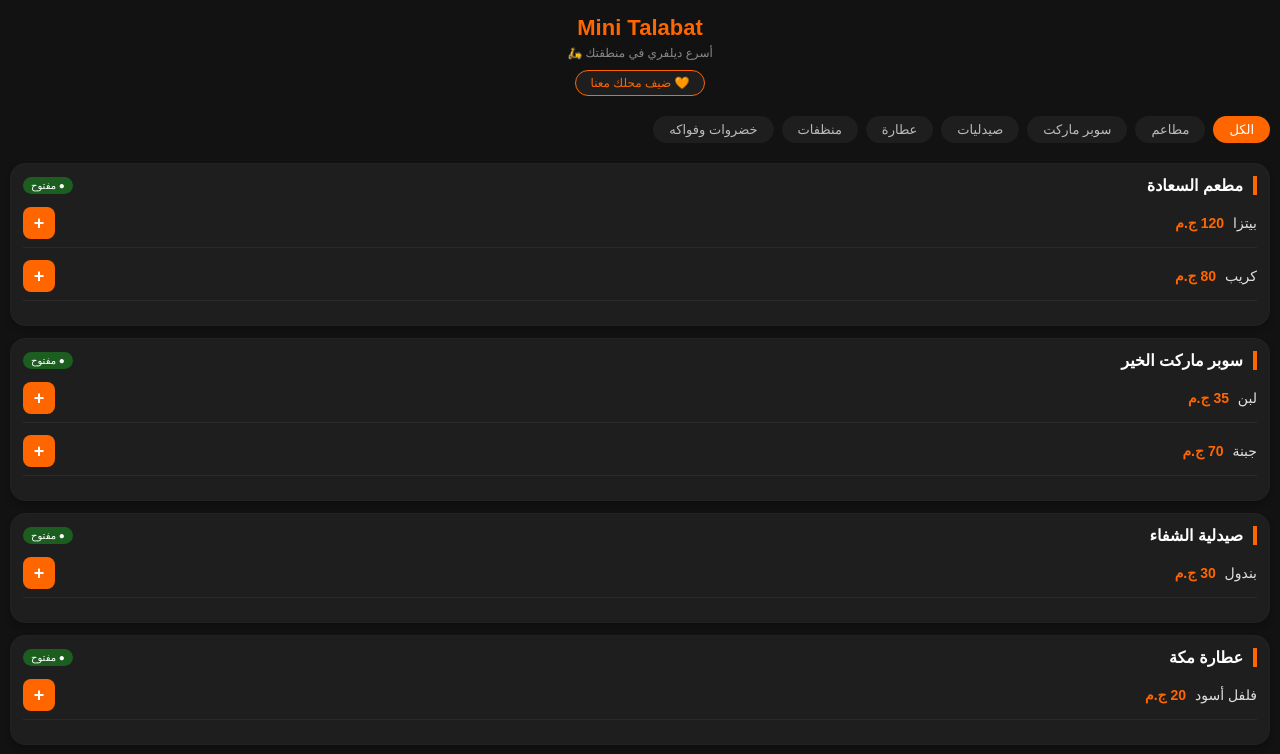
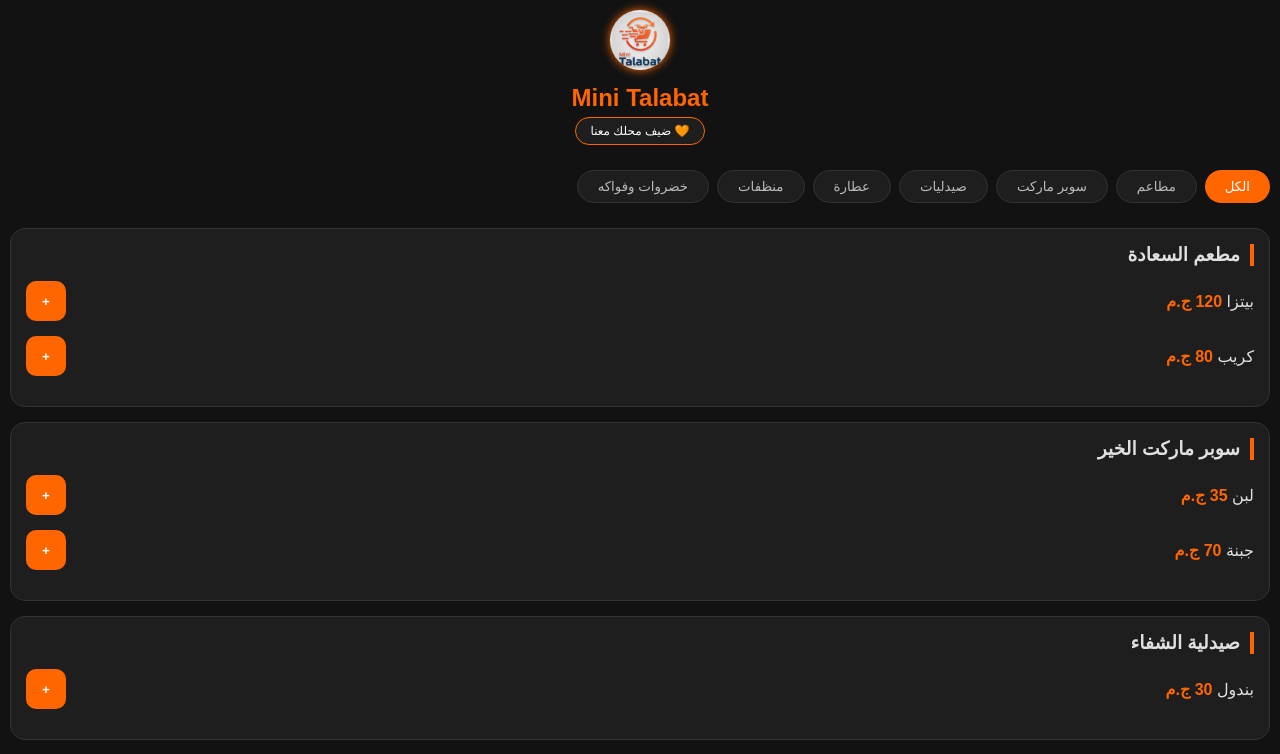
Before and after one commit to hazemkego-spec/minitalabat2, a Next.js app: page / in a window 1280 px wide. Shown: the top 754 px of the page. Built offline with nearby package versions, Linux system fonts and the light colour scheme.

Commit message:
Update page.js

```diff
--- a/app/page.js
+++ b/app/page.js
@@ -3,13 +3,10 @@ import React, { useState, useEffect } from 'react';
 
 export default function MiniTalabat() {
   const [cart, setCart] = useState({});
-  const [itemNotes, setItemNotes] = useState({});
+  const [itemNotes, setItemNotes] = useState({}); // مخزن ملاحظات لكل منتج
   const [showOrderForm, setShowOrderForm] = useState(false);
   const [activeCategory, setActiveCategory] = useState('الكل');
-
-  // بيانات الربط الأساسية
   const MAIN_PHONE = "201122947479";
-  const APP_URL = "https://minitalabat2.vercel.app";
 
   const [customerInfo, setCustomerInfo] = useState({ name: '', phone: '', address: '' });
 
@@ -20,14 +17,13 @@ export default function MiniTalabat() {
 
   const categories = ["الكل", "مطاعم", "سوبر ماركت", "صيدليات", "عطارة", "منظفات", "خضروات وفواكه"];
 
-  // قائمة المحلات (تعدل من هنا true للفتح و false للغلق)
   const shops = [
-    { id: 1, category: "مطاعم", name: "مطعم السعادة", isOpen: true, items: [{ name: "بيتزا", price: 120 }, { name: "كريب", price: 80 }] },
-    { id: 2, category: "سوبر ماركت", name: "سوبر ماركت الخير", isOpen: true, items: [{ name: "لبن", price: 35 }, { name: "جبنة", price: 70 }] },
-    { id: 3, category: "صيدليات", name: "صيدلية الشفاء", isOpen: true, items: [{ name: "بندول", price: 30 }] },
-    { id: 4, category: "عطارة", name: "عطارة مكة", isOpen: true, items: [{ name: "فلفل أسود", price: 20 }] },
-    { id: 5, category: "منظفات", name: "عالم النظافة", isOpen: true, items: [{ name: "مسحوق غسيل", price: 45 }] },
-    { id: 6, category: "خضروات وفواكه", name: "خضري العيلة", isOpen: true, items: [{ name: "طماطم 1ك", price: 15 }] }
+    { id: 1, category: "مطاعم", name: "مطعم السعادة", items: [{ name: "بيتزا", price: 120 }, { name: "كريب", price: 80 }] },
+    { id: 2, category: "سوبر ماركت", name: "سوبر ماركت الخير", items: [{ name: "لبن", price: 35 }, { name: "جبنة", price: 70 }] },
+    { id: 3, category: "صيدليات", name: "صيدلية الشفاء", items: [{ name: "بندول", price: 30 }] },
+    { id: 4, category: "عطارة", name: "عطارة مكة", items: [{ name: "فلفل أسود", price: 20 }] },
+    { id: 5, category: "منظفات", name: "عالم النظافة", items: [{ name: "مسحوق غسيل", price: 45 }] },
+    { id: 6, category: "خضروات وفواكه", name: "خضري العيلة", items: [{ name: "طماطم 1ك", price: 15 }] }
   ];
 
   const filteredShops = activeCategory === 'الكل' ? shops : shops.filter(shop => shop.category === activeCategory);
@@ -45,6 +41,7 @@ export default function MiniTalabat() {
       newCart[key] -= 1;
     } else {
       delete newCart[key];
+      // مسح الملاحظة المرتبطة أيضاً
       const newNotes = { ...itemNotes };
       delete newNotes[key];
       setItemNotes(newNotes);
@@ -88,7 +85,7 @@ export default function MiniTalabat() {
   };
 
   const sendOrder = () => {
-    if(!customerInfo.name || !customerInfo.phone || !customerInfo.address) return alert("برجاء إكمال البيانات");
+    if(!customerInfo.name || !customerInfo.phone || !customerInfo.address) return alert("برجاء ملء البيانات");
     localStorage.setItem('miniTalabat_user', JSON.stringify(customerInfo));
 
     const grouped = getGroupedCart();
@@ -96,96 +93,92 @@ export default function MiniTalabat() {
     for (const shop in grouped) {
       orderDetails += `\n*🏠 متجر: ${shop}*\n`;
       grouped[shop].forEach(item => {
-        const noteText = item.note ? ` _(ملاحظة: ${item.note})_` : "";
-        orderDetails += `  • ${item.name} [${item.quantity}ق]${noteText} = ${item.totalPrice}ج\n`;
+        const noteText = item.note ? ` [ملاحظة: ${item.note}]` : "";
+        orderDetails += `  • ${item.name} (${item.quantity}ق)${noteText} - ${item.totalPrice}ج\n`;
       });
     }
 
-    const message = `*طلب جديد - Mini Talabat* 🚀\n---------------------------\n*👤 العميل:* ${customerInfo.name}\n*📞 الهاتف:* ${customerInfo.phone}\n*📍 العنوان:* ${customerInfo.address}\n${orderDetails}\n*💰 الإجمالي النهائي:* ${calculateTotal()} ج.م\n---------------------------\n_تم الطلب عبر: ${APP_URL}_`;
+    const message = `*طلب جديد من Mini Talabat* 🚀\n---------------------------\n*👤 العميل:* ${customerInfo.name}\n*📞 الهاتف:* ${customerInfo.phone}\n*📍 العنوان:* ${customerInfo.address}\n${orderDetails}\n*💰 الإجمالي النهائي:* ${calculateTotal()} ج.م\n---------------------------\n_تم عبر ميني طلبات_ 🧡`;
     window.open(`https://wa.me/${MAIN_PHONE}?text=${encodeURIComponent(message)}`, '_blank');
   };
 
   const groupedCart = getGroupedCart();
 
   return (
-    <div dir="rtl" style={{ padding: '10px', fontFamily: 'sans-serif', backgroundColor: '#121212', color: '#e0e0e0', minHeight: '100vh', paddingBottom: '150px' }}>
+    <div dir="rtl" style={{ padding: '10px', fontFamily: 'sans-serif', backgroundColor: '#121212', color: '#e0e0e0', minHeight: '100vh', paddingBottom: '160px' }}>
 
-      {/* Header */}
-      <header style={{ textAlign: 'center', marginBottom: '10px' }}>
-        <h1 style={{ color: '#FF6600', margin: '5px', fontSize: '22px', fontWeight: 'bold' }}>Mini Talabat</h1>
-        <p style={{ fontSize: '12px', color: '#888', margin: '0 0 10px 0' }}>أسرع ديلفري في منطقتك 🛵</p>
-        <button onClick={() => window.open(`https://wa.me/${MAIN_PHONE}?text=${encodeURIComponent("أريد إضافة متجري للمنصة")}`)} style={{ backgroundColor: '#1e1e1e', color: '#FF6600', border: '1px solid #FF6600', padding: '5px 15px', borderRadius: '20px', fontSize: '12px' }}>🧡 ضيف محلك معنا</button>
+      {/* Header المعدل */}
+      <header style={{ textAlign: 'center', marginBottom: '15px' }}>
+        {/* اللوجو بتصميم حلو ومميز مع تأثير مضيء */}
+        <img src="/logo.png" alt="Logo" style={{ width: '60px', height: '60px', borderRadius: '50%', marginBottom: '5px', filter: 'drop-shadow(0 0 5px #FF6600)' }} />
+        <h1 style={{ color: '#FF6600', margin: '5px 0', fontSize: '24px' }}>Mini Talabat</h1>
+        {/* تم حذف جملة "أسرع دليفري" */}
+        <button onClick={() => window.open(`https://wa.me/${MAIN_PHONE}?text=${encodeURIComponent("محتاج أضيف محلي")}`)} style={{ backgroundColor: '#1e1e1e', color: '#fff', border: '1px solid #FF6600', padding: '6px 15px', borderRadius: '15px', fontSize: '12px' }}>🧡 ضيف محلك معنا</button>
       </header>
 
-      {/* Categories Horizontal Scroll */}
-      <div style={{ display: 'flex', overflowX: 'auto', gap: '8px', padding: '10px 0', marginBottom: '10px', whiteSpace: 'nowrap', scrollbarWidth: 'none' }}>
+      {/* الأقسام كما هي */}
+      <div style={{ display: 'flex', overflowX: 'auto', gap: '8px', padding: '10px 0', marginBottom: '15px', whiteSpace: 'nowrap', scrollbarWidth: 'none' }}>
         {categories.map(cat => (
-          <button key={cat} onClick={() => setActiveCategory(cat)} style={{ padding: '6px 16px', borderRadius: '15px', border: 'none', backgroundColor: activeCategory === cat ? '#FF6600' : '#1e1e1e', color: activeCategory === cat ? '#fff' : '#bbb', fontSize: '13px', cursor: 'pointer', transition: '0.3s' }}>{cat}</button>
+          <button key={cat} onClick={() => setActiveCategory(cat)} style={{ padding: '8px 20px', borderRadius: '20px', border: activeCategory === cat ? 'none' : '1px solid #333', backgroundColor: activeCategory === cat ? '#FF6600' : '#1e1e1e', color: activeCategory === cat ? '#fff' : '#bbb' }}>{cat}</button>
         ))}
       </div>
 
-      {/* Shops List */}
-      <div style={{ display: 'grid', gap: '12px' }}>
+      {/* المحلات */}
       {filteredShops.map(shop => (
-          <div key={shop.id} style={{ border: '1px solid #222', borderRadius: '15px', padding: '12px', backgroundColor: '#1e1e1e', boxShadow: '0 4px 6px rgba(0,0,0,0.2)', opacity: shop.isOpen ? 1 : 0.6 }}>
-            <div style={{ display: 'flex', justifyContent: 'space-between', alignItems: 'center', marginBottom: '10px' }}>
-              <h3 style={{ borderRight: '4px solid #FF6600', paddingRight: '10px', margin: 0, fontSize: '16px', color: '#fff' }}>{shop.name}</h3>
-              <span style={{ fontSize: '10px', padding: '3px 8px', borderRadius: '10px', backgroundColor: shop.isOpen ? '#1b5e20' : '#b71c1c', color: '#fff' }}>
-                {shop.isOpen ? '● مفتوح' : '○ مغلق'}
-              </span>
-            </div>
+        <div key={shop.id} style={{ border: '1px solid #333', borderRadius: '15px', padding: '15px', marginBottom: '15px', backgroundColor: '#1e1e1e' }}>
+          <h3 style={{ borderRight: '4px solid #FF6600', paddingRight: '10px', margin: '0 0 10px 0' }}>{shop.name}</h3>
           {shop.items.map(item => (
-              <div key={item.name} style={{ display: 'flex', justifyContent: 'space-between', alignItems: 'center', margin: '12px 0', borderBottom: '1px solid #2a2a2a', paddingBottom: '8px' }}>
-                <span style={{ fontSize: '14px' }}>{item.name} <b style={{color: '#FF6600', marginRight: '5px'}}>{item.price} ج.م</b></span>
-                {shop.isOpen && (
-                  <button onClick={() => addToCart(shop.name, item)} style={{ backgroundColor: '#FF6600', color: '#fff', border: 'none', borderRadius: '8px', width: '32px', height: '32px', fontWeight: 'bold', fontSize: '18px', cursor: 'pointer' }}>+</button>
-                )}
+            <div key={item.name} style={{ display: 'flex', justifyContent: 'space-between', alignItems: 'center', margin: '15px 0' }}>
+              <span>{item.name} <b style={{color: '#FF6600'}}>{item.price} ج.م</b></span>
+              <button onClick={() => addToCart(shop.name, item)} style={{ backgroundColor: '#FF6600', color: '#fff', border: 'none', borderRadius: '10px', width: '40px', height: '40px', fontWeight: 'bold' }}>+</button>
             </div>
           ))}
         </div>
       ))}
-      </div>
 
-      {/* Compact Smart Cart Overlay */}
+      {/* السلة الرشيقة (Compact Cart) المعدلة */}
       {calculateTotal() > 0 && (
-        <div style={{ position: 'fixed', bottom: 0, left: 0, right: 0, backgroundColor: '#1e1e1e', borderTop: '2px solid #FF6600', zIndex: 2000, padding: '12px 20px', borderRadius: '25px 25px 0 0', boxShadow: '0 -10px 25px rgba(0,0,0,0.6)' }}>
+        <div style={{ position: 'fixed', bottom: 0, left: 0, right: 0, backgroundColor: '#1e1e1e', borderTop: '2px solid #FF6600', zIndex: 2000, padding: '15px', borderRadius: '25px 25px 0 0', boxShadow: '0 -10px 20px rgba(0,0,0,0.5)' }}>
           {!showOrderForm ? (
             <div>
-              <div style={{ maxHeight: '110px', overflowY: 'auto', marginBottom: '10px' }}>
+              {/* قائمة مصغرة جداً لعرض المنتجات مع الملاحظات */}
+              <div style={{ maxHeight: '100px', overflowY: 'auto', marginBottom: '10px' }}>
                 {Object.keys(groupedCart).map(shopName => (
                   <div key={shopName} style={{ marginBottom: '8px', borderBottom: '1px solid #333', paddingBottom: '5px' }}>
-                    <div style={{ color: '#FF6600', fontWeight: 'bold', fontSize: '12px', marginBottom: '3px' }}>📍 {shopName}</div>
+                    <div style={{ color: '#FF6600', fontWeight: 'bold', fontSize: '12px' }}>📍 {shopName}</div>
                     {groupedCart[shopName].map(item => (
-                      <div key={item.key} style={{ marginBottom: '6px' }}>
-                        <div style={{ display: 'flex', justifyContent: 'space-between', alignItems: 'center' }}>
-                          <span style={{ fontSize: '12px' }}>{item.name} ({item.totalPrice}ج)</span>
+                      <div key={item.key} style={{ display: 'flex', justifyContent: 'space-between', alignItems: 'center', padding: '3px 0' }}>
+                        <span style={{ fontSize: '12px' }}>{item.name} ({item.totalPrice} ج.م)</span>
                         <div style={{ display: 'flex', alignItems: 'center', gap: '8px' }}>
                           <span style={{ fontSize: '11px', color: '#aaa' }}>{item.quantity}ق</span>
-                            <button onClick={() => removeFromCart(item.key)} style={{ color: '#ff4444', border: '1px solid #ff4444', background: 'none', borderRadius: '50%', width: '20px', height: '20px', fontSize: '12px', cursor: 'pointer' }}>-</button>
+                          <button onClick={() => removeFromCart(item.key)} style={{ color: '#ff4444', border: '1px solid #ff4444', background: 'none', borderRadius: '50%', width: '18px', height: '18px', fontSize: '10px' }}>-</button>
                         </div>
                       </div>
+                    ))}
+                    {/* خانة الملاحظات لكل منتج أصبحت تحت قائمة المنتجات */}
+                    {groupedCart[shopName].map(item => (
                         <input
-                          placeholder="أضف ملاحظة لهذا الصنف..."
+                            key={`note-${item.key}`}
+                            placeholder="أضف ملاحظة لهذا المنتج..."
                             value={item.note}
                             onChange={(e) => updateItemNote(item.key, e.target.value)}
-                          style={{ width: '100%', backgroundColor: '#121212', color: '#999', border: 'none', borderBottom: '1px solid #333', fontSize: '10px', padding: '4px 0', outline: 'none', marginTop: '3px' }}
+                            style={{ width: '100%', backgroundColor: '#121212', color: '#999', border: 'none', borderBottom: '1px solid #333', fontSize: '10px', padding: '2px 0', outline: 'none', marginTop: '2px' }}
                         />
-                      </div>
                     ))}
                   </div>
                 ))}
               </div>
-              <button onClick={() => setShowOrderForm(true)} style={{ width: '100%', padding: '14px', backgroundColor: '#FF6600', color: '#fff', border: 'none', borderRadius: '12px', fontWeight: 'bold', fontSize: '16px', boxShadow: '0 4px 10px rgba(255, 102, 0, 0.3)' }}>
+              <button onClick={() => setShowOrderForm(true)} style={{ width: '100%', padding: '12px', backgroundColor: '#FF6600', color: '#fff', border: 'none', borderRadius: '12px', fontWeight: 'bold', fontSize: '16px' }}>
                 تأكيد الطلب ({calculateTotal()} ج.م)
               </button>
             </div>
           ) : (
             <div style={{ display: 'flex', flexDirection: 'column', gap: '8px' }}>
-              <input placeholder="الاسم بالكامل" value={customerInfo.name} onChange={e => setCustomerInfo({...customerInfo, name: e.target.value})} style={inputStyle} />
-              <input placeholder="رقم الموبايل" value={customerInfo.phone} onChange={e => setCustomerInfo({...customerInfo, phone: e.target.value})} style={inputStyle} />
-              <input placeholder="العنوان بالتفصيل" value={customerInfo.address} onChange={e => setCustomerInfo({...customerInfo, address: e.target.value})} style={inputStyle} />
-              <button onClick={sendOrder} style={{ width: '100%', padding: '14px', backgroundColor: '#25D366', color: '#fff', border: 'none', borderRadius: '12px', fontWeight: 'bold', fontSize: '16px' }}>إرسال الطلب للواتساب ✅</button>
-              <button onClick={() => setShowOrderForm(false)} style={{ color: '#888', background: 'none', border: 'none', fontSize: '12px', marginTop: '5px' }}>العودة لتعديل السلة</button>
+              <input placeholder="الاسم" value={customerInfo.name} onChange={e => setCustomerInfo({...customerInfo, name: e.target.value})} style={inputStyle} />
+              <input placeholder="الموبايل" value={customerInfo.phone} onChange={e => setCustomerInfo({...customerInfo, phone: e.target.value})} style={inputStyle} />
+              <input placeholder="العنوان" value={customerInfo.address} onChange={e => setCustomerInfo({...customerInfo, address: e.target.value})} style={inputStyle} />
+              <button onClick={sendOrder} style={{ width: '100%', padding: '15px', backgroundColor: '#25D366', color: '#fff', border: 'none', borderRadius: '12px', fontWeight: 'bold' }}>إرسال للواتساب ✅</button>
+              <button onClick={() => setShowOrderForm(false)} style={{ color: '#aaa', background: 'none', border: 'none' }}>رجوع للسلة</button>
             </div>
           )}
         </div>
@@ -193,14 +186,4 @@ export default function MiniTalabat() {
     </div>
   );
 }
-
-const inputStyle = {
-  width: '100%',
-  padding: '12px',
-  borderRadius: '10px',
-  border: '1px solid #444',
-  backgroundColor: '#121212',
-  color: '#fff',
-  fontSize: '14px',
-  outline: 'none'
-};
+const inputStyle = { width: '100%', padding: '12px', borderRadius: '10px', border: '1px solid #444', backgroundColor: '#121212', color: '#fff' };
```
Lines whose indentation alone changed are shown as unchanged.
